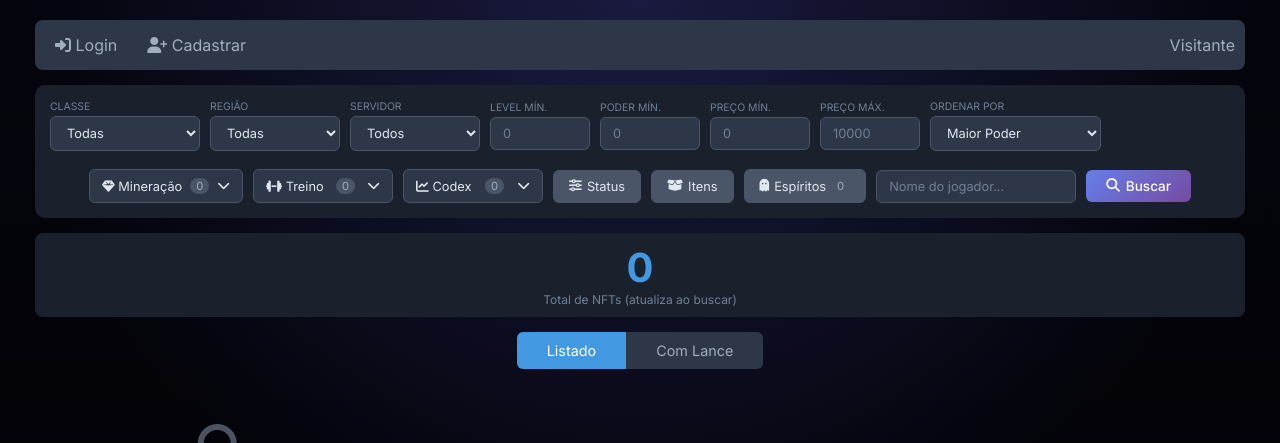
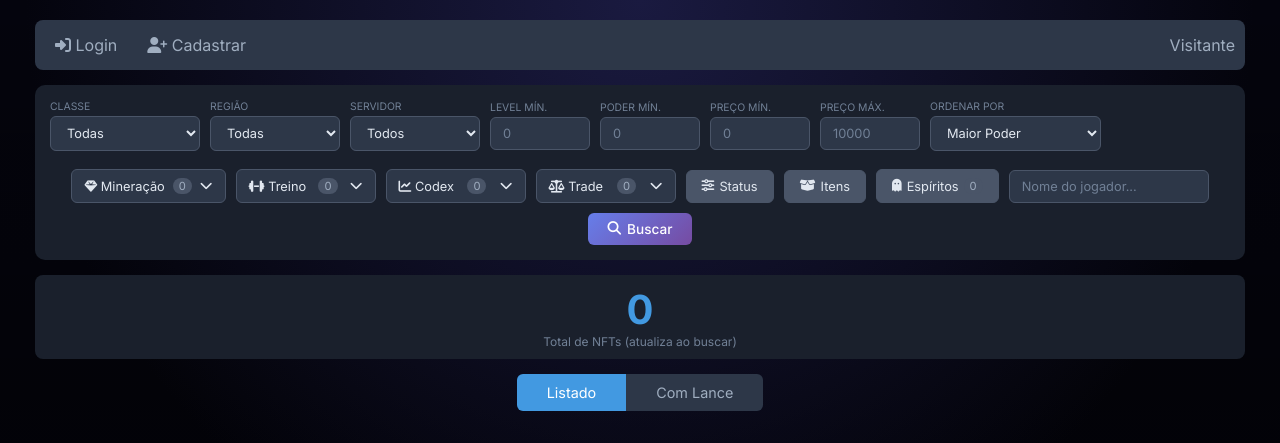
Before and after one commit to jeansignos/hunter, a Flask app: page / in a window 1280 px wide. Shown: the top 443 px of the page. Run offline with Flask 3, Linux system fonts and the light colour scheme.

Commit message:
Filtro Trade (equipamentos comercializáveis), busca por nome jogador

```diff
--- a/app.py
+++ b/app.py
@@ -192,6 +192,7 @@ def create_app(config_name=None):
             "servidor": request.args.get("servidor"),
             # NOVOS FILTROS
             "busca_nome": request.args.get("busca_nome"),
+            "nome_jogador": request.args.get("nome_jogador"),
             "filtro_status": request.args.get("filtro_status"),  # listado/bidding
             # Treino
             "treino_constituicao": request.args.get("treino_constituicao", type=int),
@@ -202,6 +203,9 @@ def create_app(config_name=None):
             # Outros
             "potencial_min": request.args.get("potencial_min", type=int),
             "espiritos": request.args.get("espiritos"),  # Lista de nomes separados por vírgula
+            # Trade (itens comercializáveis)
+            "equip_lend_trade_min": request.args.get("equip_lend_trade_min", type=int),
+            "equip_epic_trade_min": request.args.get("equip_epic_trade_min", type=int),
             "status_filtros": {},
             "itens_filtros": {}
         }
@@ -325,6 +329,23 @@ def create_app(config_name=None):
                 itens_all = conta.get("inven_all", [])
                 itens_valiosos = [i for i in itens_all if i.get("grade", 0) >= 4]  # Grade 4+ = Épico/Lendário
                 if len(itens_valiosos) < filtros["itens_comercio_min"]:
+                    continue
+
+            # NOVO FILTRO: Equipamentos Trade (comercializáveis com balança)
+            if filtros.get("equip_lend_trade_min") or filtros.get("equip_epic_trade_min"):
+                equipamentos = conta.get("equip_list", [])
+                lend_trade_count = sum(1 for e in equipamentos if e.get("trade") and e.get("grade") == 5)
+                epic_trade_count = sum(1 for e in equipamentos if e.get("trade") and e.get("grade") == 4)
+
+                if filtros.get("equip_lend_trade_min") and lend_trade_count < filtros["equip_lend_trade_min"]:
+                    continue
+                if filtros.get("equip_epic_trade_min") and epic_trade_count < filtros["equip_epic_trade_min"]:
+                    continue
+
+            # NOVO FILTRO: Nome do jogador
+            if filtros.get("nome_jogador"):
+                nome_conta = conta.get("basic", {}).get("name", conta.get("name", ""))
+                if filtros["nome_jogador"].lower() not in nome_conta.lower():
                     continue
 
             # Filtros Premium
--- a/templates/index_filtro.html
+++ b/templates/index_filtro.html
@@ -759,6 +759,29 @@
                     </div>
                 </div>
 
+                <!-- Dropdown Trade (Itens Comercializáveis) -->
+                <div class="mini-dropdown">
+                    <button type="button" class="mini-dropdown-btn" onclick="toggleMiniDropdown('dd-trade')">
+                        <span><i class="fas fa-balance-scale"></i> Trade</span>
+                        <span class="mini-dropdown-count" id="count-trade">0</span>
+                        <i class="fas fa-chevron-down"></i>
+                    </button>
+                    <div id="dd-trade" class="mini-dropdown-content">
+                        <p style="font-size: 0.75rem; color: #a0aec0; margin-bottom: 10px;">
+                            Filtrar por itens equipados comercializáveis (com balança)
+                        </p>
+                        <div class="input-row">
+                            <label style="flex:2;">Equipamentos Lendários Trade</label>
+                            <input type="number" id="equip_lend_trade_min" placeholder="0" min="0" onchange="atualizarCountTrade()">
+                        </div>
+                        <div class="input-row">
+                            <label style="flex:2;">Equipamentos Épicos Trade</label>
+                            <input type="number" id="equip_epic_trade_min" placeholder="0" min="0" onchange="atualizarCountTrade()">
+                        </div>
+                        <button type="button" class="btn-aplicar" onclick="toggleMiniDropdown('dd-trade')">Aplicar</button>
+                    </div>
+                </div>
+
                 <!-- Botão Status Avançados -->
                 <button type="button" class="btn-acao-compacto" onclick="abrirModalStatus(event)">
                     <i class="fas fa-sliders-h"></i> Status
@@ -2104,6 +2127,16 @@ const darksteelBoost = formatarNumero(conta.aumento_aconegro) + '%';
                 params.append('espiritos', Array.from(espiritosAtivos).join(','));
             }
 
+            // Filtros de Trade (itens comercializáveis)
+            const equipLendTrade = document.getElementById('equip_lend_trade_min')?.value;
+            const equipEpicTrade = document.getElementById('equip_epic_trade_min')?.value;
+            if (equipLendTrade && parseInt(equipLendTrade) > 0) {
+                params.append('equip_lend_trade_min', equipLendTrade);
+            }
+            if (equipEpicTrade && parseInt(equipEpicTrade) > 0) {
+                params.append('equip_epic_trade_min', equipEpicTrade);
+            }
+
             // Coleta filtros básicos
             const ids = [
                 'classe', 'power_min', 'power_max', 'level_min', 'level_max',
@@ -2329,6 +2362,21 @@ const darksteelBoost = formatarNumero(conta.aumento_aconegro) + '%';
             if (itens && parseFloat(itens) > 0) count++;
 
             const countEl = document.getElementById('count-nivel');
+            if (countEl) {
+                countEl.textContent = count;
+                countEl.classList.toggle('has-value', count > 0);
+            }
+        }
+
+        function atualizarCountTrade() {
+            let count = 0;
+            const lend = document.getElementById('equip_lend_trade_min')?.value;
+            const epic = document.getElementById('equip_epic_trade_min')?.value;
+
+            if (lend && parseFloat(lend) > 0) count++;
+            if (epic && parseFloat(epic) > 0) count++;
+
+            const countEl = document.getElementById('count-trade');
             if (countEl) {
                 countEl.textContent = count;
                 countEl.classList.toggle('has-value', count > 0);
```
